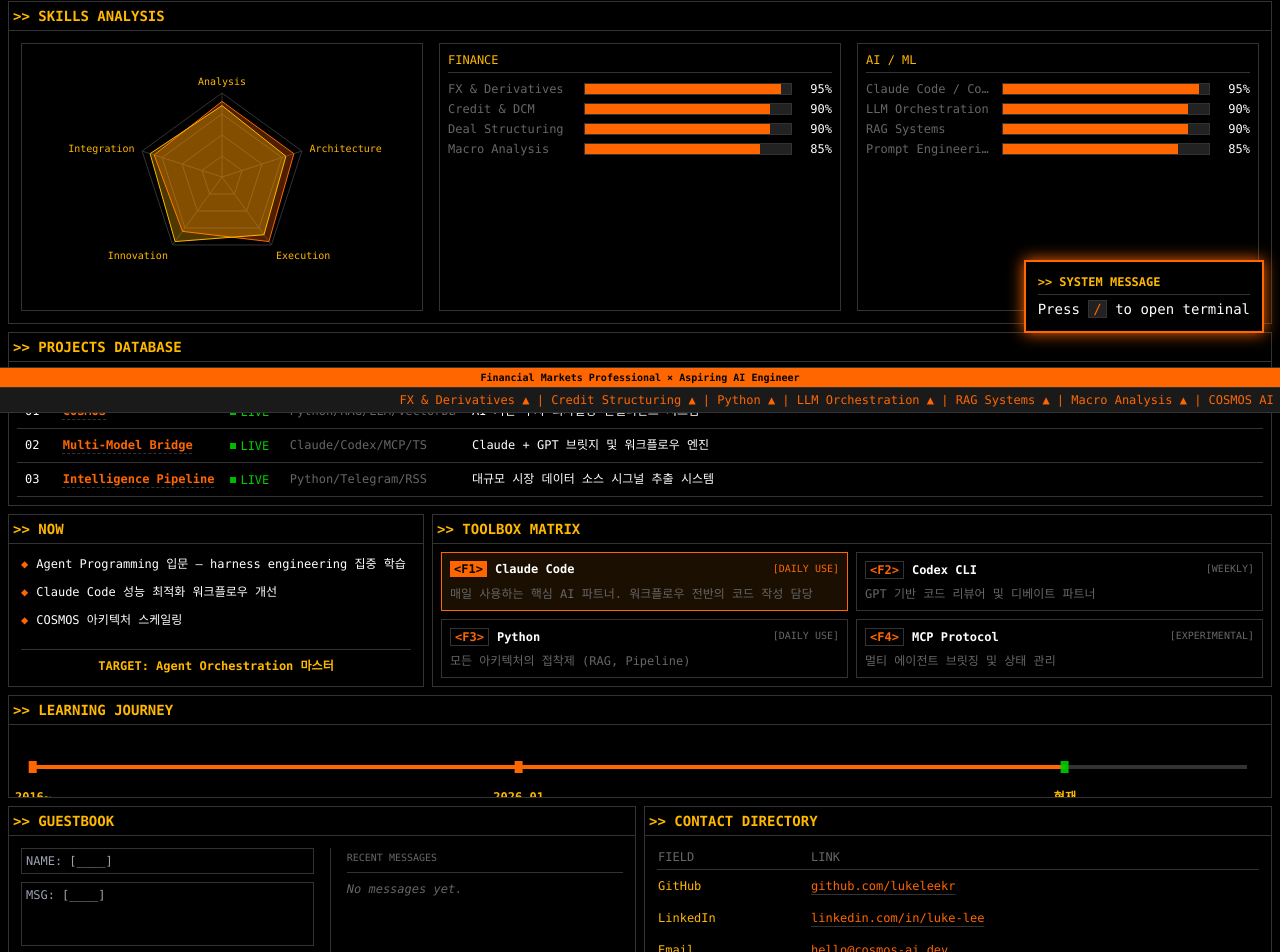
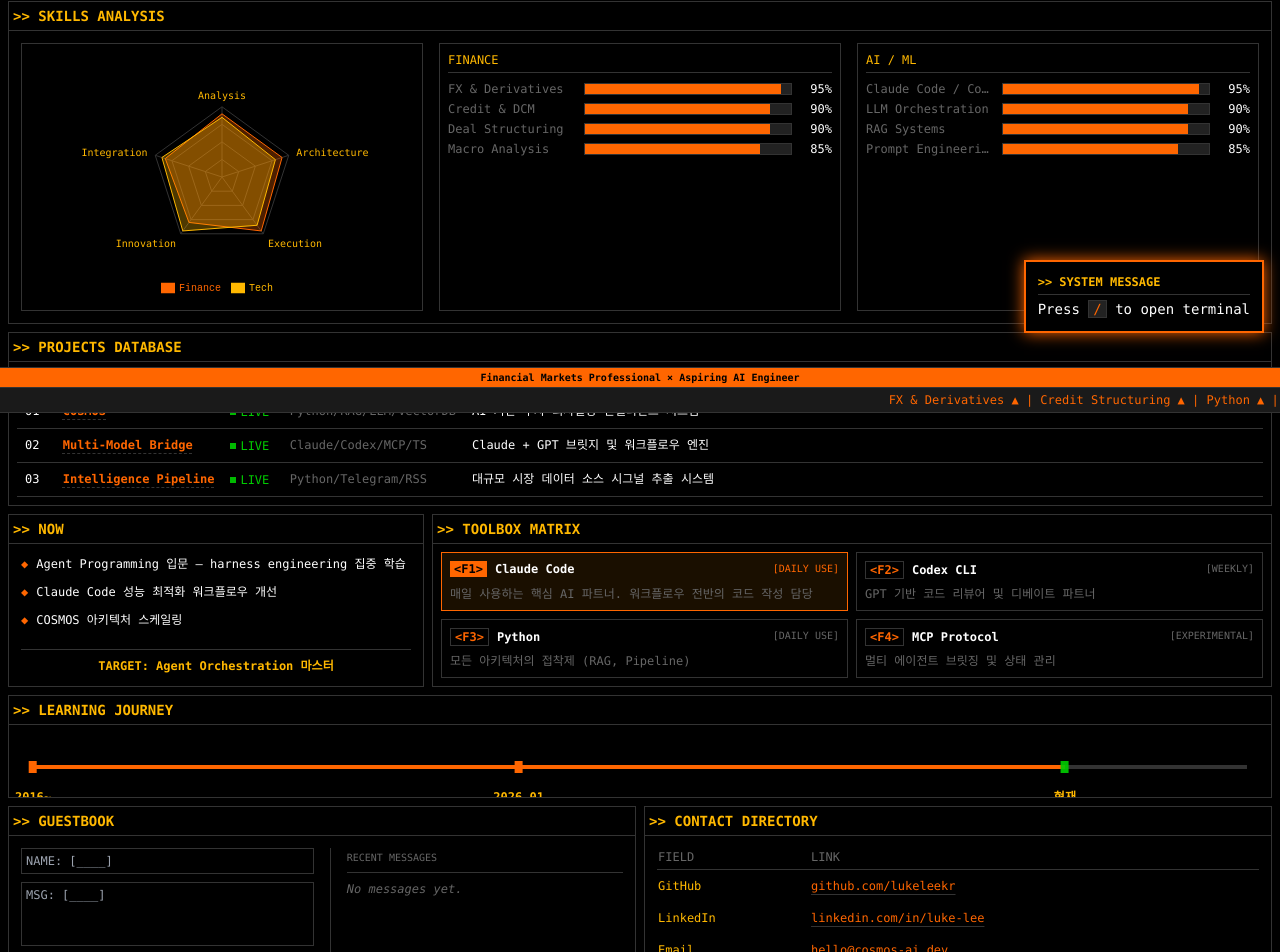
Before and after one commit to lukeleekr/bloomberg-portfolio, a Next.js app: page / in a window 1280 px wide. Shown: the part 387-1339 px from the top of the page. Built offline with nearby package versions, Linux system fonts and the light colour scheme.

Commit message:
fix: tab navigation, radar legend, guestbook button text, slower ticker

```diff
--- a/app/components/RadarChart.tsx
+++ b/app/components/RadarChart.tsx
@@ -1,5 +1,5 @@
 "use client";
-import { Radar, RadarChart, PolarGrid, PolarAngleAxis, PolarRadiusAxis, ResponsiveContainer, Tooltip } from 'recharts';
+import { Radar, RadarChart, PolarGrid, PolarAngleAxis, PolarRadiusAxis, ResponsiveContainer, Tooltip, Legend } from 'recharts';
 
 const data = [
   { subject: 'Analysis', finance: 90, tech: 85, fullMark: 100 },
@@ -13,14 +13,18 @@ export default function SkillsRadar() {
   return (
     <div className="w-full h-full min-h-[250px] bg-bb-black text-xs">
       <ResponsiveContainer width="100%" height="100%">
-        <RadarChart cx="50%" cy="50%" outerRadius="70%" data={data}>
+        <RadarChart cx="50%" cy="50%" outerRadius="65%" data={data}>
           <PolarGrid stroke="#333333" />
           <PolarAngleAxis dataKey="subject" tick={{ fill: '#FFB800', fontSize: 10 }} />
           <PolarRadiusAxis angle={30} domain={[0, 100]} tick={false} axisLine={false} />
           <Radar name="Finance" dataKey="finance" stroke="#FF6600" fill="#FF6600" fillOpacity={0.3} />
           <Radar name="Tech" dataKey="tech" stroke="#FFB800" fill="#FFB800" fillOpacity={0.3} />
+          <Legend
+            wrapperStyle={{ fontSize: 10, fontFamily: 'monospace', paddingTop: 8 }}
+            formatter={(value: string) => <span style={{ color: value === 'Finance' ? '#FF6600' : '#FFB800' }}>{value}</span>}
+          />
           <Tooltip
-            contentStyle={{ backgroundColor: '#000', border: '1px solid #FF6600', borderRadius: 0 }}
+            contentStyle={{ backgroundColor: '#000', border: '1px solid #FF6600', borderRadius: 0, fontFamily: 'monospace' }}
             itemStyle={{ color: '#FFF' }}
           />
         </RadarChart>
--- a/app/globals.css
+++ b/app/globals.css
@@ -21,7 +21,7 @@
     @apply text-bb-amber font-bold p-1 bg-bb-black border-b border-bb-border text-sm uppercase flex justify-between items-center;
   }
   .animate-ticker {
-    animation: ticker 20s linear infinite;
+    animation: ticker 45s linear infinite;
   }
   .animate-ticker:hover {
     animation-play-state: paused;
--- a/app/page.tsx
+++ b/app/page.tsx
@@ -145,7 +145,16 @@ export default function BloombergPortfolio() {
     setGuestbookMsg("");
   };
 
-  const tabs = ['1) Profile', '2) Skills', '3) Projects', '4) Now', '5) Toolbox', '6) Journey', '7) Guestbook', '8) Contact'];
+  const tabs = [
+    { label: '1) Profile', id: 'profile' },
+    { label: '2) Skills', id: 'skills' },
+    { label: '3) Projects', id: 'projects' },
+    { label: '4) Now', id: 'now' },
+    { label: '5) Toolbox', id: 'toolbox' },
+    { label: '6) Journey', id: 'journey' },
+    { label: '7) Guestbook', id: 'guestbook' },
+    { label: '8) Contact', id: 'contact' },
+  ];
 
   return (
     <div className="min-h-screen flex flex-col pb-20">
@@ -188,11 +197,11 @@ export default function BloombergPortfolio() {
       <nav className="flex overflow-x-auto border-b border-bb-border bg-bb-black sticky top-[33px] md:top-8 z-30 scrollbar-hide">
         {tabs.map((tab, i) => (
           <div
-            key={i}
-            onClick={() => document.getElementById(tab.split(')')[1].trim().toLowerCase())?.scrollIntoView({ behavior: 'smooth' })}
+            key={tab.id}
+            onClick={() => document.getElementById(tab.id)?.scrollIntoView({ behavior: 'smooth' })}
             className={`px-4 py-1 text-xs border-r border-bb-border whitespace-nowrap cursor-pointer hover:text-bb-orange transition-colors ${i === 0 ? 'bg-bb-orange text-bb-black font-bold hover:text-bb-black' : 'text-bb-gray'}`}
           >
-            {tab}
+            {tab.label}
           </div>
         ))}
       </nav>
@@ -390,7 +399,7 @@ export default function BloombergPortfolio() {
               <div className="w-full sm:w-1/2 flex flex-col gap-2">
                 <input type="text" placeholder="NAME: [____]" value={guestbookName} onChange={e => setGuestbookName(e.target.value)} className="bg-bb-black border border-bb-border text-bb-white text-xs p-1 outline-none focus:border-bb-orange" />
                 <textarea placeholder="MSG: [____]" value={guestbookMsg} onChange={e => setGuestbookMsg(e.target.value)} className="bg-bb-black border border-bb-border text-bb-white text-xs p-1 outline-none focus:border-bb-orange resize-none h-16" />
-                <button onClick={handleGuestbookSubmit} className="bg-bb-orange text-bb-black text-xs font-bold py-1 hover:bg-[#cc5200] transition-colors border-none">&lt;1&gt; SUBMIT</button>
+                <button onClick={handleGuestbookSubmit} className="bg-bb-orange text-bb-black text-xs font-bold py-1 hover:bg-[#cc5200] transition-colors border-none">SUBMIT</button>
               </div>
               <div className="w-full sm:w-1/2 border-t sm:border-t-0 sm:border-l border-bb-border pt-2 sm:pt-0 sm:pl-4 overflow-y-auto max-h-32 scrollbar-hide">
                 <div className="text-bb-gray text-[10px] mb-2 border-b border-bb-border pb-1">RECENT MESSAGES</div>
```
